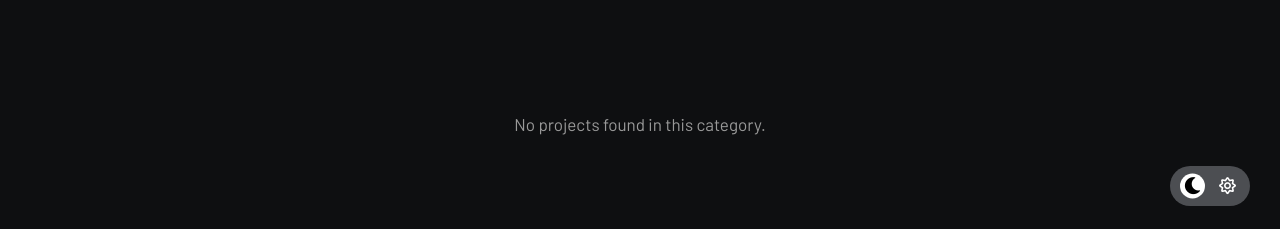
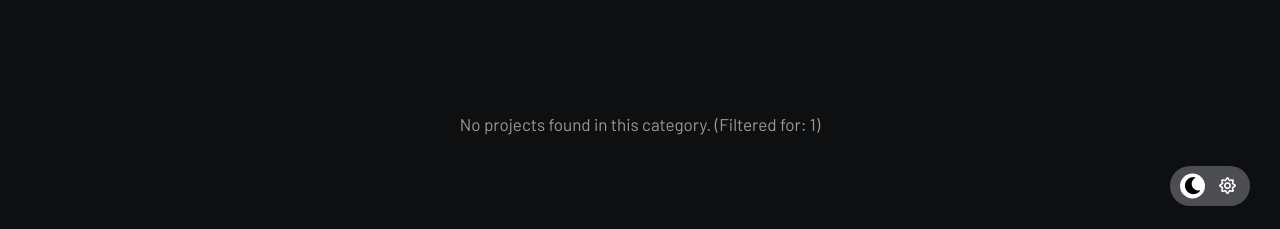
Before and after one commit to yeabghost/dixor, a React (Vite) app: page /category/1 in a window 1280 px wide. Shown: the part 564-793 px from the top of the page. Built offline with nearby package versions, Linux system fonts and the light colour scheme.

Commit message:
Debug category filtering - add console logs to identify issue

```diff
--- a/src/pages/innerPages/CategoryDetailsPage.tsx
+++ b/src/pages/innerPages/CategoryDetailsPage.tsx
@@ -14,7 +14,12 @@ const CategoryDetailsPage = () => {
     // Filter projects by category
     const filteredProjects = useMemo(() => {
         if (!category) return [];
-        return PortfolioV4Data.filter(item => item.tag === decodeURIComponent(category));
+        const decodedCategory = decodeURIComponent(category);
+        console.log('Filtering for category:', decodedCategory); // Debug log
+        return PortfolioV4Data.filter(item => {
+            console.log('Comparing:', item.tag, '===', decodedCategory, '=', item.tag === decodedCategory);
+            return item.tag === decodedCategory;
+        });
     }, [category]);
 
     return (
@@ -24,7 +29,7 @@ const CategoryDetailsPage = () => {
             </Helmet>
 
             <LayoutV1>
-                <Breadcrumb title={`${category} Projects`} breadCrumb={category || 'projects'} />
+                <Breadcrumb title={`${decodeURIComponent(category || '')} Projects`} breadCrumb={category || 'projects'} />
 
                 <div className="portfolio-grid-area default-padding">
                     <div className="container">
@@ -38,7 +43,7 @@ const CategoryDetailsPage = () => {
                             ) : (
                                 <div className="col-12">
                                     <p style={{ textAlign: 'center', padding: '40px', color: '#999' }}>
-                                        No projects found in this category.
+                                        No projects found in this category. (Filtered for: {decodeURIComponent(category || '')})
                                     </p>
                                 </div>
                             )}
```
